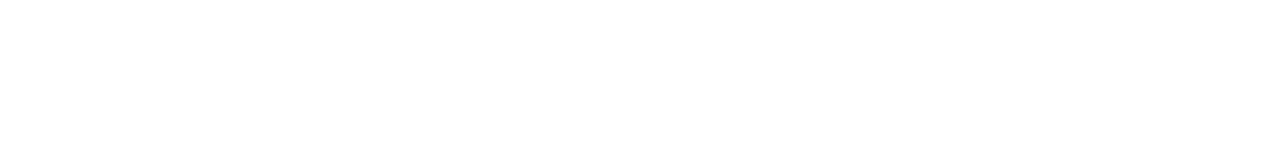
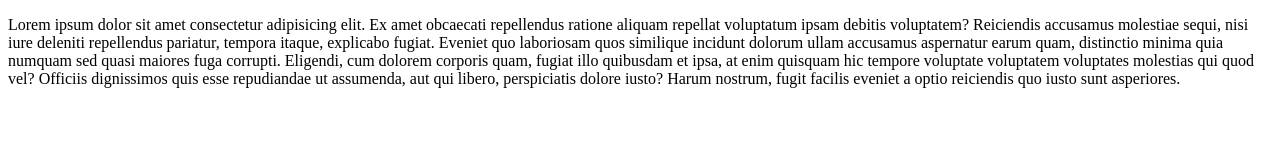
Before and after one commit to Nulviete/crap-portfolio, a plain HTML site: page index.html in a window 1280 px wide. Drawn offline with Linux system fonts and the light colour scheme.

Commit message:
added text lorem

```diff
--- a/index.html
+++ b/index.html
@@ -6,6 +6,6 @@
     <title>crap portfolio</title>
 </head>
 <body>
-
+    <p>Lorem ipsum dolor sit amet consectetur adipisicing elit. Ex amet obcaecati repellendus ratione aliquam repellat voluptatum ipsam debitis voluptatem? Reiciendis accusamus molestiae sequi, nisi iure deleniti repellendus pariatur, tempora itaque, explicabo fugiat. Eveniet quo laboriosam quos similique incidunt dolorum ullam accusamus aspernatur earum quam, distinctio minima quia numquam sed quasi maiores fuga corrupti. Eligendi, cum dolorem corporis quam, fugiat illo quibusdam et ipsa, at enim quisquam hic tempore voluptate voluptatem voluptates molestias qui quod vel? Officiis dignissimos quis esse repudiandae ut assumenda, aut qui libero, perspiciatis dolore iusto? Harum nostrum, fugit facilis eveniet a optio reiciendis quo iusto sunt asperiores.</p>
 </body>
 </html>
```
